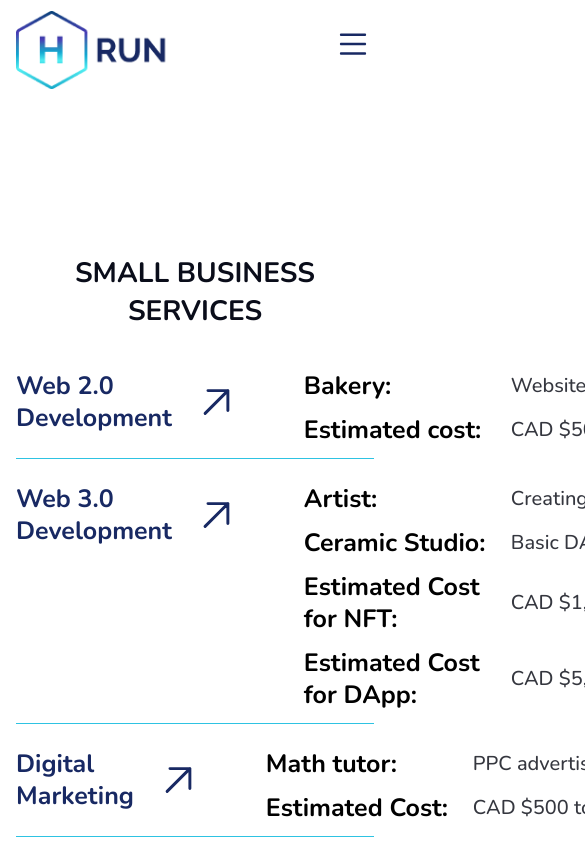
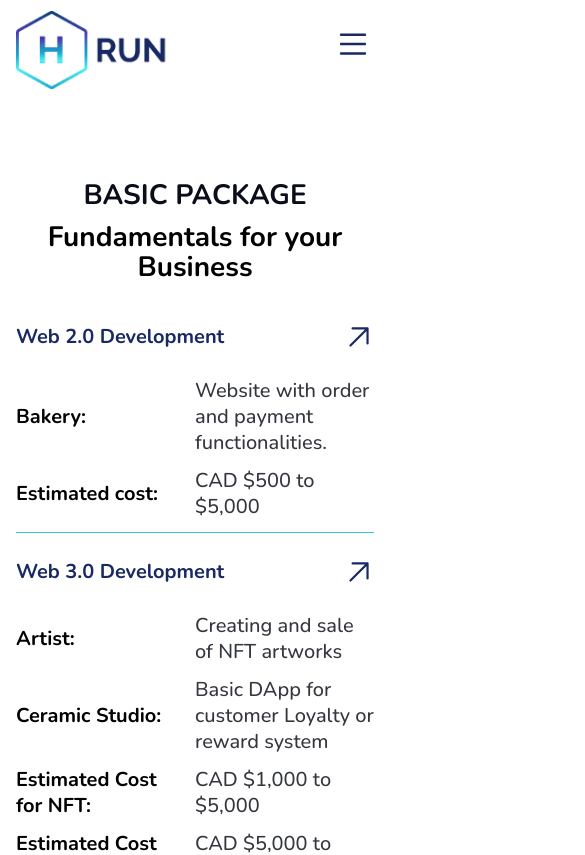
Before and after one commit to DariaBatiuk/HRUN-website-react, a React (Create React App) app: page /services in a window 390 px wide. Shown: the top 855 px of the page, 585 px wide, since content can reach past the window. Built offline with nearby package versions, Linux system fonts and the light colour scheme.

Commit message:
mobile for service page

```diff
--- a/src/Pages/ServicePage/Service.js
+++ b/src/Pages/ServicePage/Service.js
@@ -1,15 +1,15 @@
 import React from 'react';
-
 import './index.css';
 import Table from '../../сomponents/tableSection/tableSection';
+import PrimaryBtn from '../../сomponents/primaryBtn/PrimaryBtn';
 
 function Service() {
-	return (
-		<div>
-			<Table />
-
-		</div>
-	)
+  return (
+    <div>
+      <Table />
+      <PrimaryBtn className="mobile-only-btn" />
+    </div>
+  );
 }
 
-export default Service
+export default Service;
--- a/src/Pages/ServicePage/index.css
+++ b/src/Pages/ServicePage/index.css
@@ -1,3 +1,20 @@
 .service{
 	margin-bottom: 120px;
+	margin-top: -38px;
 }
+.mobile-only-btn {
+  display: none;
+}
+
+@media only screen and (max-width: 425px) {
+	.service{
+		margin-bottom: 40px;
+	}
+	.mobile-only-btn {
+    display: block;
+		margin: 0 auto;
+    margin-bottom: 60px;
+    width: 288px;
+    text-align: center;
+  }
+}
--- a/src/index.css
+++ b/src/index.css
@@ -70,13 +70,17 @@ h4 {
   }
   .h2 {
     font-size: 20px;
+    line-height: 45px;
+  }
+  .h3 {
+    font-size: 20px;
     font-style: normal;
     font-weight: 700;
-    line-height: 45px;
+    line-height: 26px;
   }
-	h4{
-		font-size: 16px;
-	}
+  h4 {
+    font-size: 16px;
+  }
   .p2 {
     font-size: 16px;
     font-style: normal;
--- a/src/сomponents/approachSection/Approach.js
+++ b/src/сomponents/approachSection/Approach.js
@@ -7,7 +7,7 @@ function Approach() {
       <section className="approach">
         <div className="approach__wrapper">
           <h2 className="approach__title h2">
-            We provide a holistic approach to enhance your online business development effectively.
+					While you spent time with your family, our solutions work towards your success.
           </h2>
           <p className="p1">
             We leverage top-tier Internet marketing tools to ensure the success of our valued partners. Our commitment includes a customer-centric approach, delivering predictable results, and an unwavering focus on enhancing profitability.
--- a/src/сomponents/promoSection/PromoSection.js
+++ b/src/сomponents/promoSection/PromoSection.js
@@ -7,13 +7,12 @@ function PromoSection() {
     <div className="promo">
       <div className="promo__wrapper">
         <h1 className="h1">
-          <span className="promo__title">We are here</span>
-          <span className="promo__title">to guide you</span>
-          <span className="promo__title">towards success</span>
+          <span className="promo__title">TRANSFORM YOUR</span>
+          <span className="promo__title">BUSSINESS WITH</span>
+          <span className="promo__title">ARTIFICIAL INTELLIGENCE</span>
         </h1>
         <p className="promo__descr p1">
-          We can help you to provide comprehensive branding services including
-          brand identity development.
+				More profit, less worry. We can help you to provide comprehensive branding services including brand identity development.
         </p>
       </div>
       <PrimaryBtn className="promo__btn" />
--- a/src/сomponents/promoSection/index.css
+++ b/src/сomponents/promoSection/index.css
@@ -6,7 +6,7 @@
 }
 .promo__wrapper {
   display: flex;
-  width: 970px;
+  width: 1155px;
   /* // height: 380px; */
   flex-direction: column;
   justify-content: center;
@@ -14,7 +14,7 @@
 }
 h1 span:nth-child(1)::before {
   content: "\00a0"; /* Неразрывный пробел */
-  margin-left: 110px; /* Отступ для второй строки после <br> */
+  margin-left: 90px; /* Отступ для второй строки после <br> */
 }
 h1 span:nth-child(2)::before {
   content: "\00a0"; /* Неразрывный пробел */
@@ -23,7 +23,7 @@ h1 span:nth-child(2)::before {
 
 h1 span:nth-child(3)::before {
   content: "\00a0"; /* Неразрывный пробел */
-  margin-left: 110px; /* Отступ для третьей строки после <br> */
+  margin-left: 90px; /* Отступ для третьей строки после <br> */
 }
 span {
   display: block;
--- a/src/сomponents/serviceSection/ServiceSection.js
+++ b/src/сomponents/serviceSection/ServiceSection.js
@@ -28,15 +28,15 @@ function ServiceSection() {
 
           <ul className="service__offers">
             <Link className="h2 service__list" to="/services">
-              Small Businesses
+						Basic Package
               <img src={arrow} alt="arrow" className="arrow" />
             </Link>
             <Link className="h2 service__list" to="/services">
-              Medium Businesses
+						Standard Package
               <img src={arrow} alt="arrow" className="arrow" />
             </Link>
             <Link className="h2 service__list" to="/services">
-              Large Businesses
+						Premium Package
               <img src={arrow} alt="arrow" className="arrow" />
             </Link>
           </ul>
--- a/src/сomponents/serviceSection/index.css
+++ b/src/сomponents/serviceSection/index.css
@@ -10,7 +10,7 @@
 .service__descr {
 	margin-left: 149px;
 	padding-top: 40px;
-	width: 40%;
+	width: 50%;
 	text-align: left;
 }
 .service__offers {
--- a/src/сomponents/tableSection/index.css
+++ b/src/сomponents/tableSection/index.css
@@ -1,17 +1,22 @@
-article{
-	border-bottom: 1px solid var(--Ocean-Blue, #2EC3E2);
-	padding-bottom: 12px;
-	margin-bottom: 24px;
-}
-
-.header{
-	margin-top: 160px;
+article {
+  border-bottom: 1px solid var(--Ocean-Blue, #2ec3e2);
+  padding-bottom: 12px;
+  margin-bottom: 24px;
 }
 
 .table__header {
   margin: 0 auto;
-  margin-bottom: 40px;
+  margin-top: 160px;
   max-width: 860px;
+  text-align: center;
+}
+.table__subheader {
+  margin-top: 8px;
+  margin-bottom: 32px;
+  font-size: 82px;
+  font-style: normal;
+  font-weight: 700;
+  line-height: 106px;
   text-align: center;
 }
 .categoryRow {
@@ -45,8 +50,50 @@ article{
   flex-direction: column;
   gap: 12px;
 }
-.service__title{
-	width: 183px;
-	text-align: start;
-	margin-right: 24px;
+.service__title {
+  width: 183px;
+  text-align: start;
+  margin-right: 24px;
 }
+@media only screen and (max-width: 425px) {
+  .header {
+    margin-top: 0;
+    font-weight: 700;
+    line-height: 30px;
+  }
+  .table__subheader {
+    font-size: 28px;
+    font-style: normal;
+    font-weight: 700;
+    line-height: 30px;
+		margin-bottom: 40px;
+  }
+	.categoryRow{
+		flex-direction: column;
+	}
+	.categoryHeader{
+		width: 100%;
+		margin-right: 0;
+	}
+	.serviceImage{
+		width: 30px;
+		height: 30px;
+	}
+	.servicesWrapper {
+		margin-top: 26px;
+	}
+	.service__title{
+		width: 150px;
+		margin-right: 8px;
+	}
+	.serviceItem{
+		width: 100%;
+		justify-content: space-between;
+	}
+	.serviceItem__descr{
+		width: 50%;
+	}
+	.table__header{
+		margin-top: 120px;
+	}
+}
--- a/src/сomponents/tableSection/tableSection.js
+++ b/src/сomponents/tableSection/tableSection.js
@@ -1,14 +1,14 @@
-import React from 'react';
-import PropTypes from 'prop-types';
-import smallBusinessData from './smallBusinessData/smallBusinessData';
-import mediumBusinessData from './mediumBusinessData/mediumBusinessData';
-import largeBusinessData from './largeBusinessServices/largeBusinessData';
-import './index.css';
+import React from "react";
+import PropTypes from "prop-types";
+import smallBusinessData from "./smallBusinessData/smallBusinessData";
+import mediumBusinessData from "./mediumBusinessData/mediumBusinessData";
+import largeBusinessData from "./largeBusinessServices/largeBusinessData";
+import "./index.css";
 
 const ServiceItem = ({ title, description }) => (
   <div className="serviceItem">
-    <h3 className='h3 service__title'>{title}</h3>
-    <p className='p1'>{description}</p>
+    <h3 className="h3 service__title">{title}</h3>
+    <p className="p1 serviceItem__descr">{description}</p>
   </div>
 );
 
@@ -19,19 +19,25 @@ ServiceItem.propTypes = {
 
 const CategoryRow = ({ category, services, img }) => (
   <article className="categoryRow">
-    <div className="categoryHeader"> {/* Обертка для заголовка категории и изображения */}
-      <div className='h3 category'>{category}</div>
+    <div className="categoryHeader">
+      {" "}
+      {/* Обертка для заголовка категории и изображения */}
+      <div className="h3 category">{category}</div>
       <img src={img} alt={category} className="serviceImage" />
     </div>
-    <div className="servicesWrapper"> {/* Обертка для всех ServiceItem */}
+    <div className="servicesWrapper">
+      {" "}
+      {/* Обертка для всех ServiceItem */}
       {services.map((service, index) => (
-        <ServiceItem key={index} title={service.title} description={service.description} />
+        <ServiceItem
+          key={index}
+          title={service.title}
+          description={service.description}
+        />
       ))}
     </div>
   </article>
-
 );
-
 
 CategoryRow.propTypes = {
   category: PropTypes.string.isRequired,
@@ -41,15 +47,19 @@ CategoryRow.propTypes = {
       description: PropTypes.string.isRequired,
     })
   ).isRequired,
-  img: PropTypes.string.isRequired
+  img: PropTypes.string.isRequired,
 };
 
 // Компонент для рендеринга заголовка и таблицы данных
-const BusinessSection = ({ title, data }) => (
+const BusinessSection = ({ title, subtitle, data }) => (
   <>
-    <header className='header'>
-      <h2 className='h1 table__header'>{title}</h2>
+    <header className="header">
+      <h2 className="h1 table__header">{title}</h2>
     </header>
+		<div className="table__subheader">
+		{subtitle}
+		</div>
+
     {data.map((table, index) => (
       <CategoryRow key={index} {...table} />
     ))}
@@ -62,7 +72,7 @@ BusinessSection.propTypes = {
     PropTypes.shape({
       category: PropTypes.string.isRequired,
       services: PropTypes.array.isRequired,
-      img: PropTypes.string.isRequired
+      img: PropTypes.string.isRequired,
     })
   ).isRequired,
 };
@@ -71,10 +81,21 @@ BusinessSection.propTypes = {
 function Table() {
   return (
     <section className="service">
-      <BusinessSection title="SMALL BUSINESS SERVICES" data={smallBusinessData} />
-      <BusinessSection title="MEDIUM BUSINESS SERVICES" data={mediumBusinessData} />
-			<BusinessSection title="LARGE BUSINESS SERVICES" data={largeBusinessData} />
-
+      <BusinessSection
+        title="BASIC PACKAGE"
+				subtitle="Fundamentals for your Business"
+        data={smallBusinessData}
+      />
+      <BusinessSection
+        title="STANDART PACKAGE"
+				subtitle="Enhanced capabilities for growth"
+        data={mediumBusinessData}
+      />
+      <BusinessSection
+        title="PREMIUM PACKAGE"
+				subtitle="Full immersion into the world of innovation"
+        data={largeBusinessData}
+      />
     </section>
   );
 }
```
